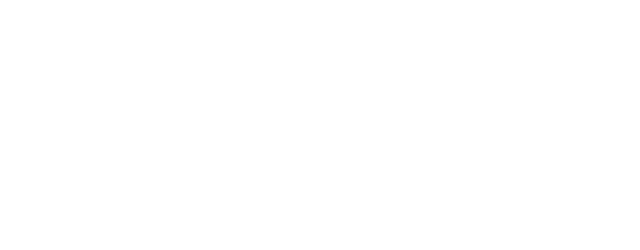
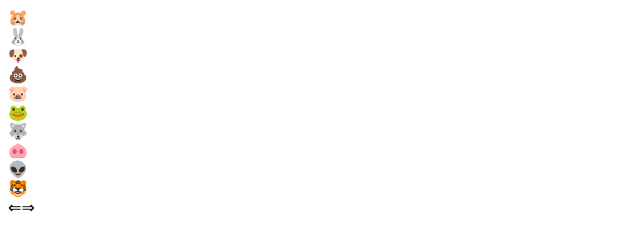
Before and after one commit to Flashdaniel/face-emoji-carousel-sample, a plain HTML site: page index.html in a window 1280 px wide. Shown: the whole page, without its empty margins (0-640 px from the left). Drawn offline with Linux system fonts and the light colour scheme.

Commit message:
page structure

```diff
--- a/index.html
+++ b/index.html
@@ -8,5 +8,22 @@
     <script type="module" src="./assets/index.js"></script>
     <title>DOM EVENTS - Face Emoji Carousel</title>
   </head>
-  <body></body>
+  <body>
+    <main>
+      <div class="carousel">
+        <div class="carousel-item">🐹</div>
+        <div class="carousel-item">🐰</div>
+        <div class="carousel-item">🐶</div>
+        <div class="carousel-item">💩</div>
+        <div class="carousel-item">🐷</div>
+        <div class="carousel-item">🐸</div>
+        <div class="carousel-item">🐺</div>
+        <div class="carousel-item">🐽</div>
+        <div class="carousel-item">👽</div>
+        <div class="carousel-item">🐯</div>
+        <span class="icon icon-arrowleft">&DoubleLeftArrow;</span
+        ><span class="icon icon-arrowright">&DoubleRightArrow;</span>
+      </div>
+    </main>
+  </body>
 </html>
```
